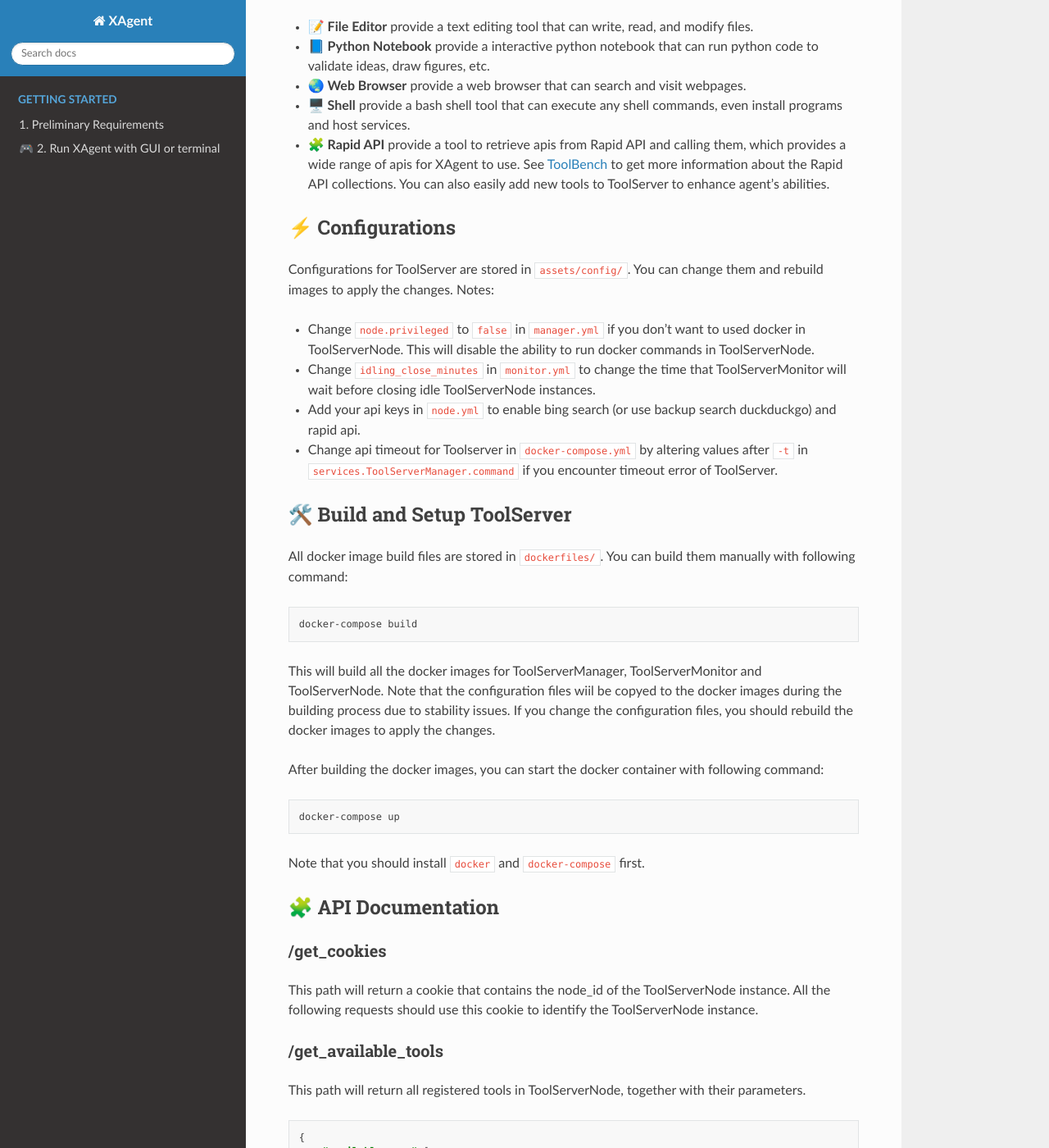
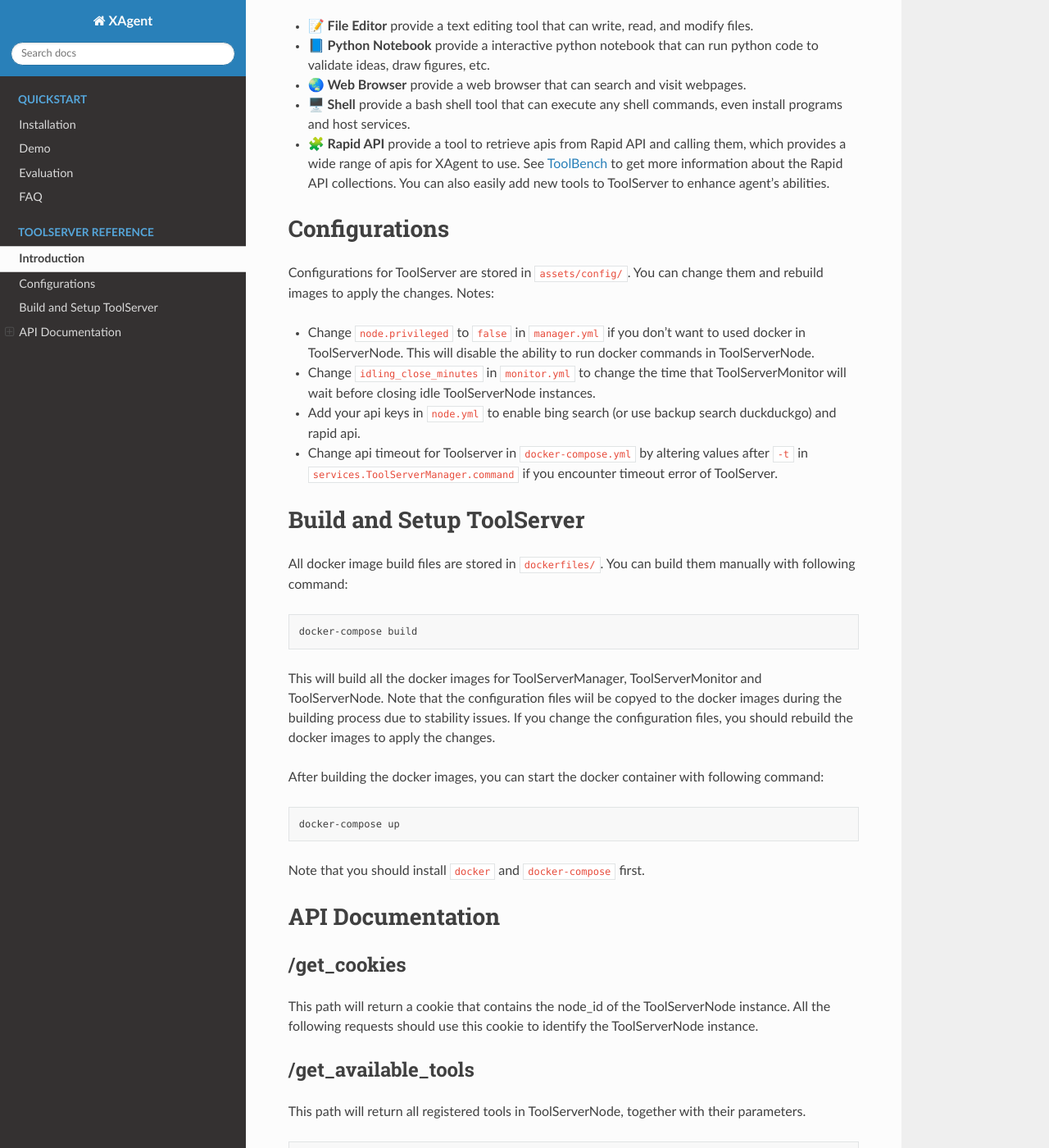
Before and after one commit to OpenBMB/XAgent-doc, a Sphinx documentation site: the page built from docs/source/ToolServer/README.md, in a window 1280 px wide and 1400 px high, scrolled down 452 px. Shown: the whole window at 82% size. Built offline with Sphinx 7.4.7 and the Read the Docs theme 2.0.0, drawn with Linux system fonts in a browser that asks for light colours; some of the changed text lies outside the part shown.

Commit message:
Update docs and XAgent module
- Adjust settings in `docs/conf.py`.
- Revamp documentation index in `docs/index.rst`.
- Enhance `ToolServer` and `XAgent` documentations.

````diff
--- a/docs/conf.py
+++ b/docs/conf.py
@@ -7,8 +7,8 @@
 # https://www.sphinx-doc.org/en/master/usage/configuration.html#project-information
 
 project = 'XAgent'
-copyright = '2023, OpenBMB'
-author = 'OpenBMB'
+copyright = '2023, XAgent'
+author = 'XAgent'
 
 # -- General configuration ---------------------------------------------------
 # https://www.sphinx-doc.org/en/master/usage/configuration.html#general-configuration
@@ -24,7 +24,6 @@
 # https://www.sphinx-doc.org/en/master/usage/configuration.html#options-for-html-output
 
 html_theme = 'sphinx_rtd_theme'
-html_static_path = ['_static']
 
 
 # 添加对Markdown的支持
--- a/docs/source/ToolServer/README.md
+++ b/docs/source/ToolServer/README.md
@@ -1,4 +1,4 @@
-# 🧰 ToolServer
+# Introduction
 
 ToolServer is the server provide XAgent with powerful and safe tools to solve tasks. It is a docker container that provides a safe environment for XAgent to run.
 
@@ -15,7 +15,7 @@
 - **🧩 Rapid API** provide a tool to retrieve apis from Rapid API and calling them, which provides a wide range of apis for XAgent to use. See [ToolBench](https://github.com/OpenBMB/ToolBench) to get more information about the Rapid API collections.
 You can also easily add new tools to ToolServer to enhance agent's abilities.
 
-## ⚡️ Configurations
+# Configurations
 Configurations for ToolServer are stored in `assets/config/`. You can change them and rebuild images to apply the changes.
 Notes:
 - Change `node.privileged` to `false` in `manager.yml` if you don't want to used docker in ToolServerNode. This will disable the ability to run docker commands in ToolServerNode.
@@ -23,7 +23,7 @@
 - Add your api keys in `node.yml` to enable bing search (or use backup search duckduckgo) and rapid api.
 - Change api timeout for Toolserver in `docker-compose.yml` by altering values after `-t` in `services.ToolServerManager.command` if you encounter timeout error of ToolServer.
 
-## 🛠️ Build and Setup ToolServer
+# Build and Setup ToolServer
 All docker image build files are stored in `dockerfiles/`.
 You can build them manually with following command:
 ```bash
@@ -37,12 +37,12 @@
 ```
 Note that you should install `docker` and `docker-compose` first.
 
-## 🧩 API Documentation
-### /get_cookies
+# API Documentation
+## /get_cookies
 This path will return a cookie that contains the node_id of the ToolServerNode instance.
 All the following requests should use this cookie to identify the ToolServerNode instance.
 
-### /get_available_tools
+## /get_available_tools
 This path will return all registered tools in ToolServerNode, together with their parameters.
 ```JSON
 {
@@ -80,7 +80,7 @@
 }
 ```
 
-### /retrieving_tools
+## /retrieving_tools
 Giving a question, return related tools. Rapid API will also be returned.
 Arguments:
 ```JSON
@@ -107,7 +107,7 @@
 }
 ```
 
-### /get_json_schema_for_tools
+## /get_json_schema_for_tools
 Return the json schema for the given tools.
 Arguments:
 ```JSON
@@ -132,7 +132,7 @@
 }
 ```
 
-### /get_json_schema_for_envs
+## /get_json_schema_for_envs
 Return the json schema for the given envs.
 Arguments:
 ```JSON
@@ -156,7 +156,7 @@
 }
 ```
 
-### /execute_tool
+## /execute_tool
 Execute the given tool with the given parameters.
 Arguments:
 ```JSON
@@ -181,8 +181,8 @@
 }
 ```
 
-### /close_session
+## /close_session
 Close the ToolServerNode instance.
 
-### /release_session
+## /release_session
 Close and delete ToolServerNode instance.
--- a/pyproject.toml
+++ b/pyproject.toml
@@ -2,7 +2,7 @@
 name = "XAgent-doc"
 version = "0.1.0"
 description = ""
-authors = ["Umpire2018 <Arno.Edwards@outlook.com>"]
+authors = ["XAgent <xagentteam@gmail.com>"]
 license = "GPLV3"
 readme = "README.md"
 
````
Also changed, not shown: README.md (+23 -1 lines), docs/index.rst (+26 -9 lines), docs/source/XAgent/Demo.md (+18 -44 lines), docs/source/XAgent/Evaluation.md (added, +11 -0 lines), docs/source/XAgent/FAQ.md (added, +2 -0 lines), docs/source/XAgent/Quickstart.md (+6 -3 lines), main.py (+7 -7 lines).
